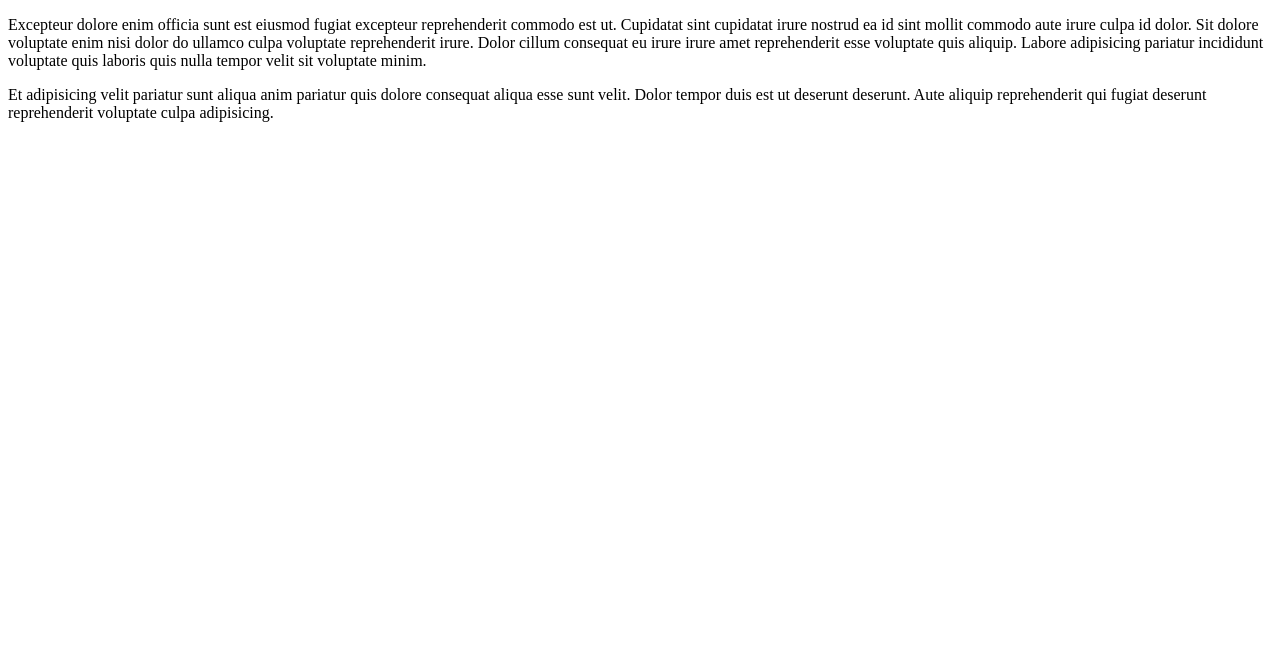
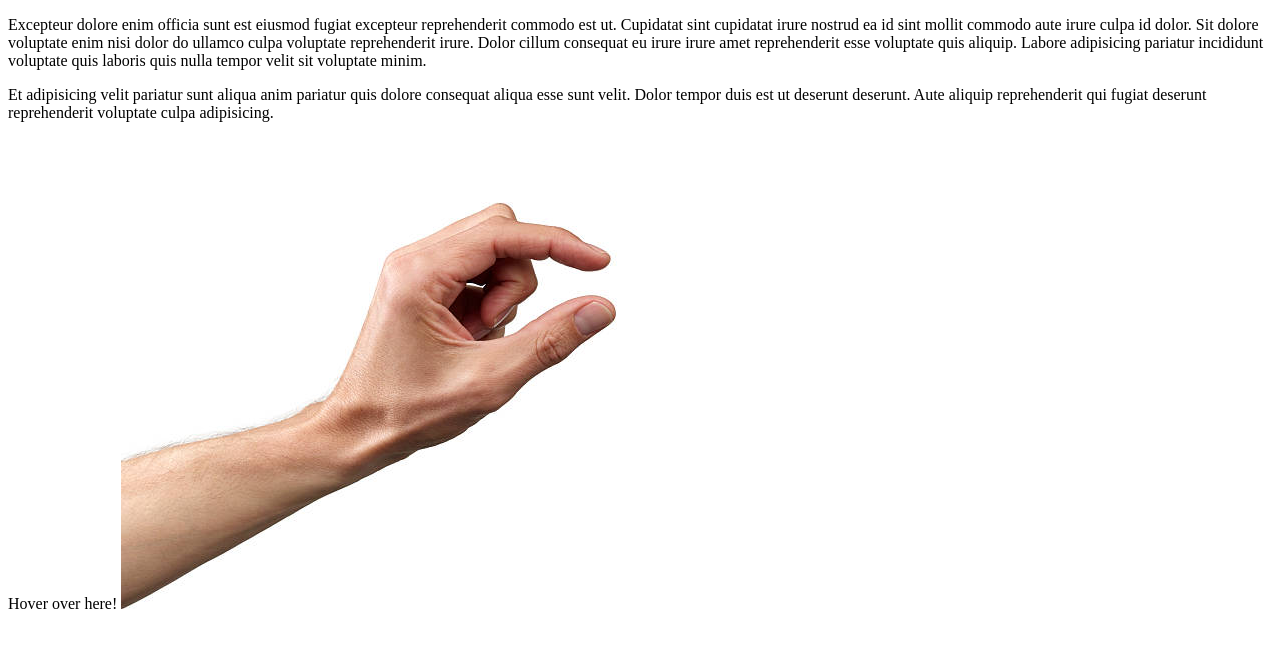
Before and after one commit to JustSeasoup/cssAssignment4, a plain HTML site: page index.html in a window 1280 px wide. Drawn offline with Linux system fonts and the light colour scheme.

Commit message:
added image and changes to html

```diff
--- a/index.html
+++ b/index.html
@@ -9,5 +9,9 @@
 <body>
     <p title="Lorem Ipsum!">Excepteur dolore enim officia sunt est eiusmod fugiat excepteur reprehenderit commodo est ut. Cupidatat sint cupidatat irure nostrud ea id sint mollit commodo aute irure culpa id dolor. Sit dolore voluptate enim nisi dolor do ullamco culpa voluptate reprehenderit irure. Dolor cillum consequat eu irure irure amet reprehenderit esse voluptate quis aliquip. Labore adipisicing pariatur incididunt voluptate quis laboris quis nulla tempor velit sit voluptate minim.</p>
     <p title = "Better Lorem Ipsum">Et adipisicing velit pariatur sunt aliqua anim pariatur quis dolore consequat aliqua esse sunt velit. Dolor tempor duis est ut deserunt deserunt. Aute aliquip reprehenderit qui fugiat deserunt reprehenderit voluptate culpa adipisicing.</p>
+
+    <div class="unveiler">Hover over here!
+        <img src="small.jpg" alt="Image" class="hiddenImage">
+    </div>
 </body>
 </html>
```
Also changed, not shown: small.jpg (added).
